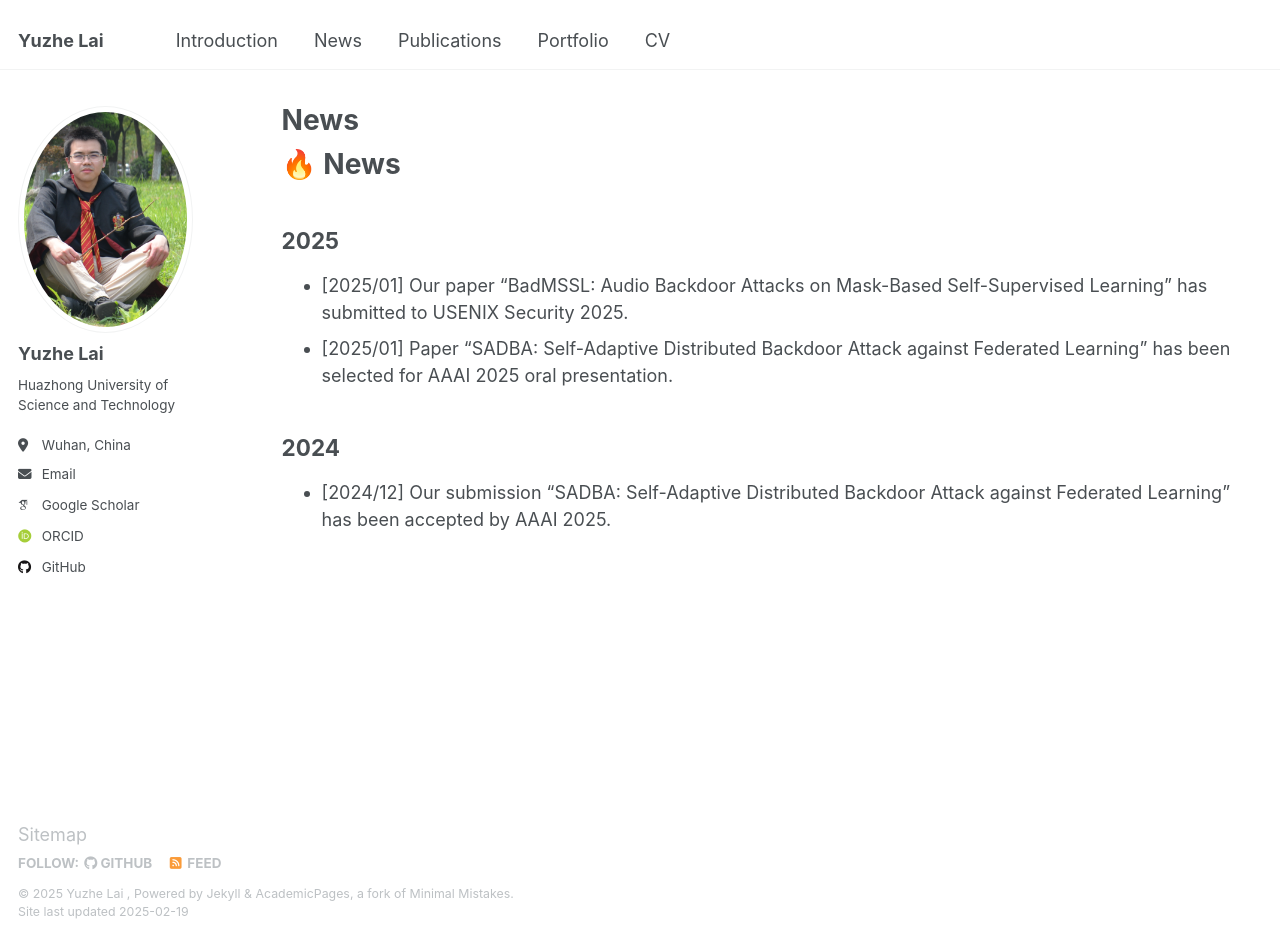
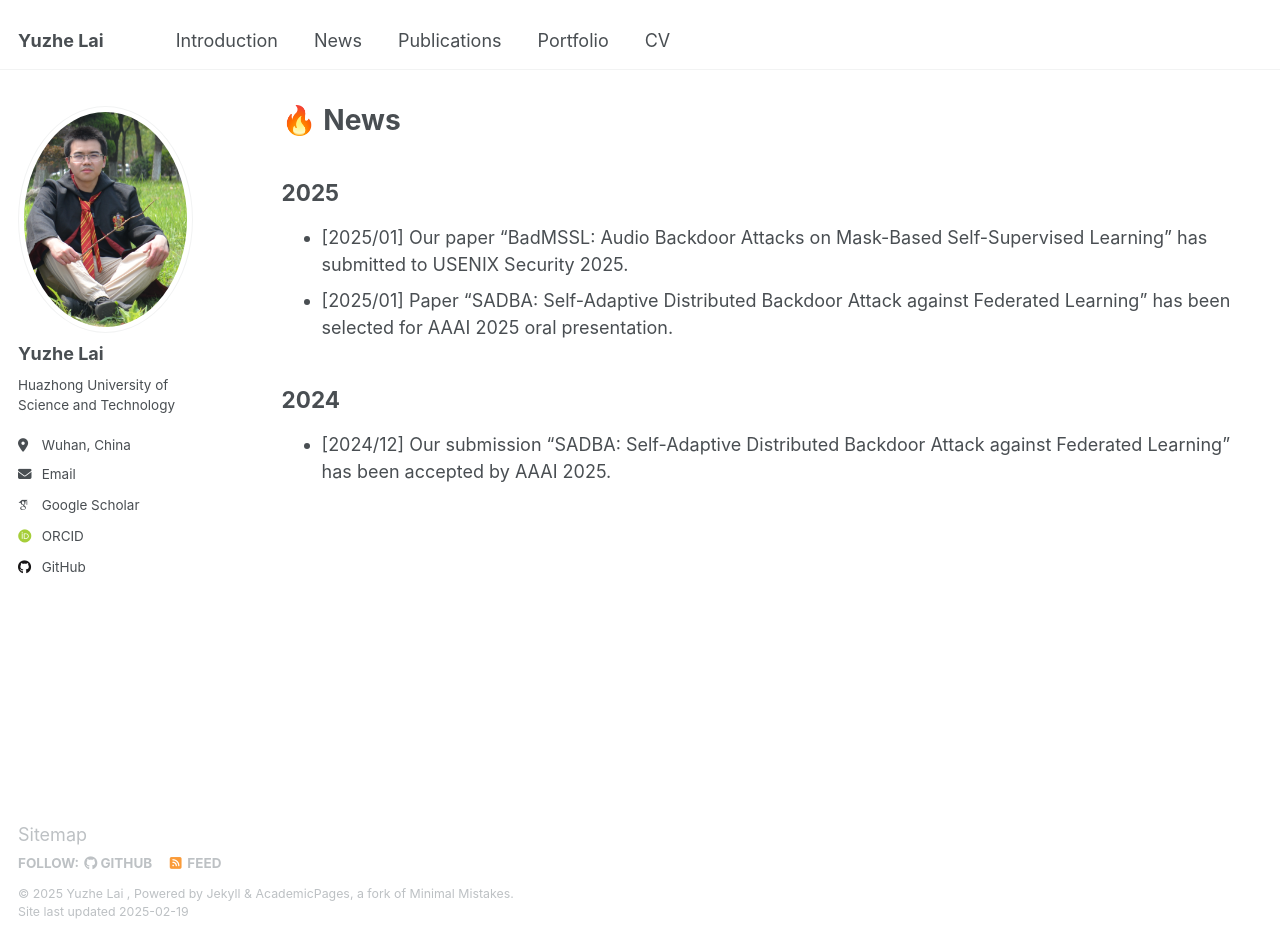
Before and after one commit to plague155/plague155.github.io, a Jekyll site: the page built from _pages/News.md, in a window 1280 px wide and 940 px high. Built offline with Jekyll 4.4.1, drawn with Linux system fonts in a browser that asks for light colours; some web fonts are replaced.

Commit message:
Update News.md

```diff
--- a/_pages/News.md
+++ b/_pages/News.md
@@ -1,11 +1,10 @@
 ---
 layout: archive
-title: "News"
+title: "🔥 News"
 permalink: /News/
 author_profile: true
 ---
 
-# 🔥 News
 
 
 ## 2025
```
